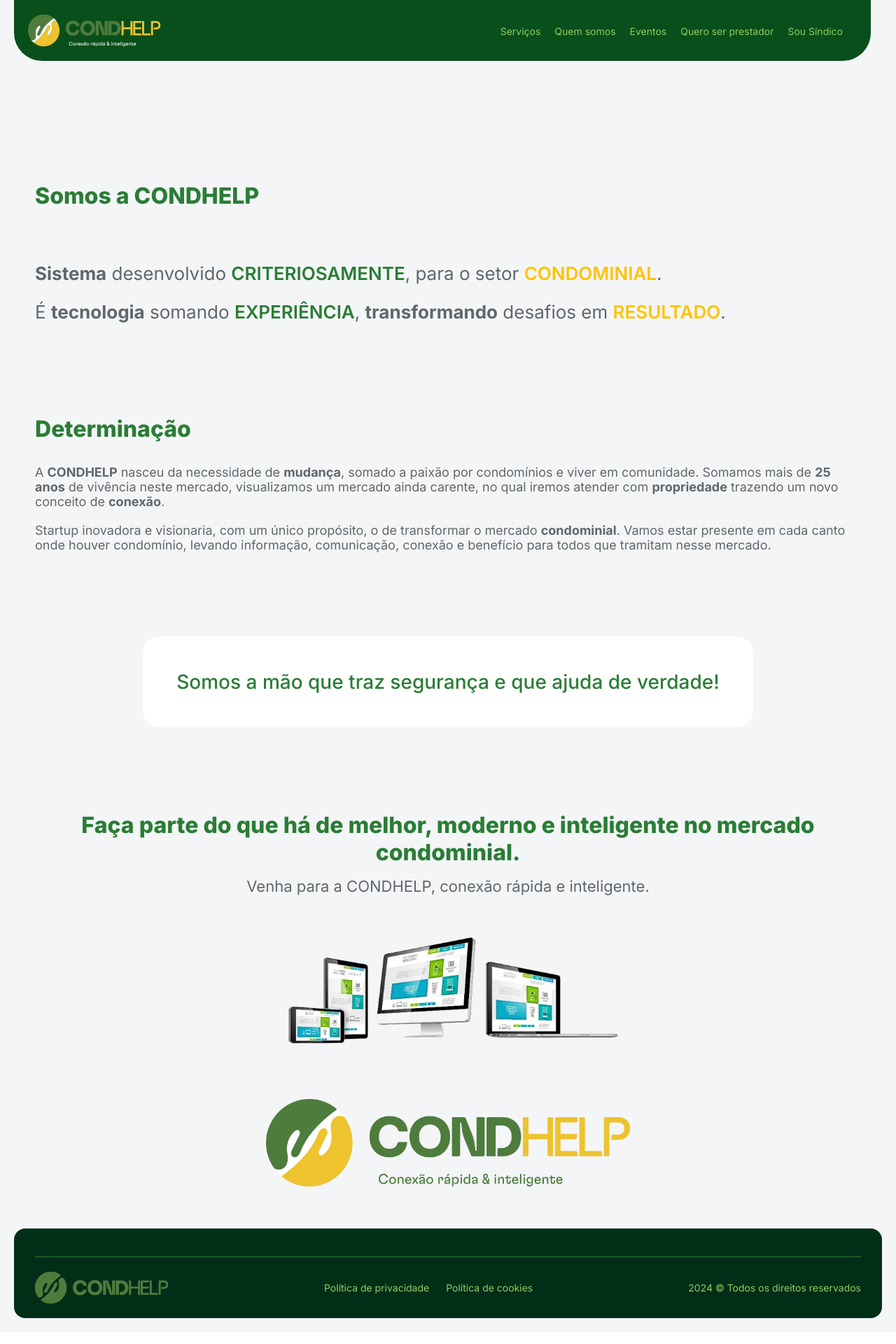
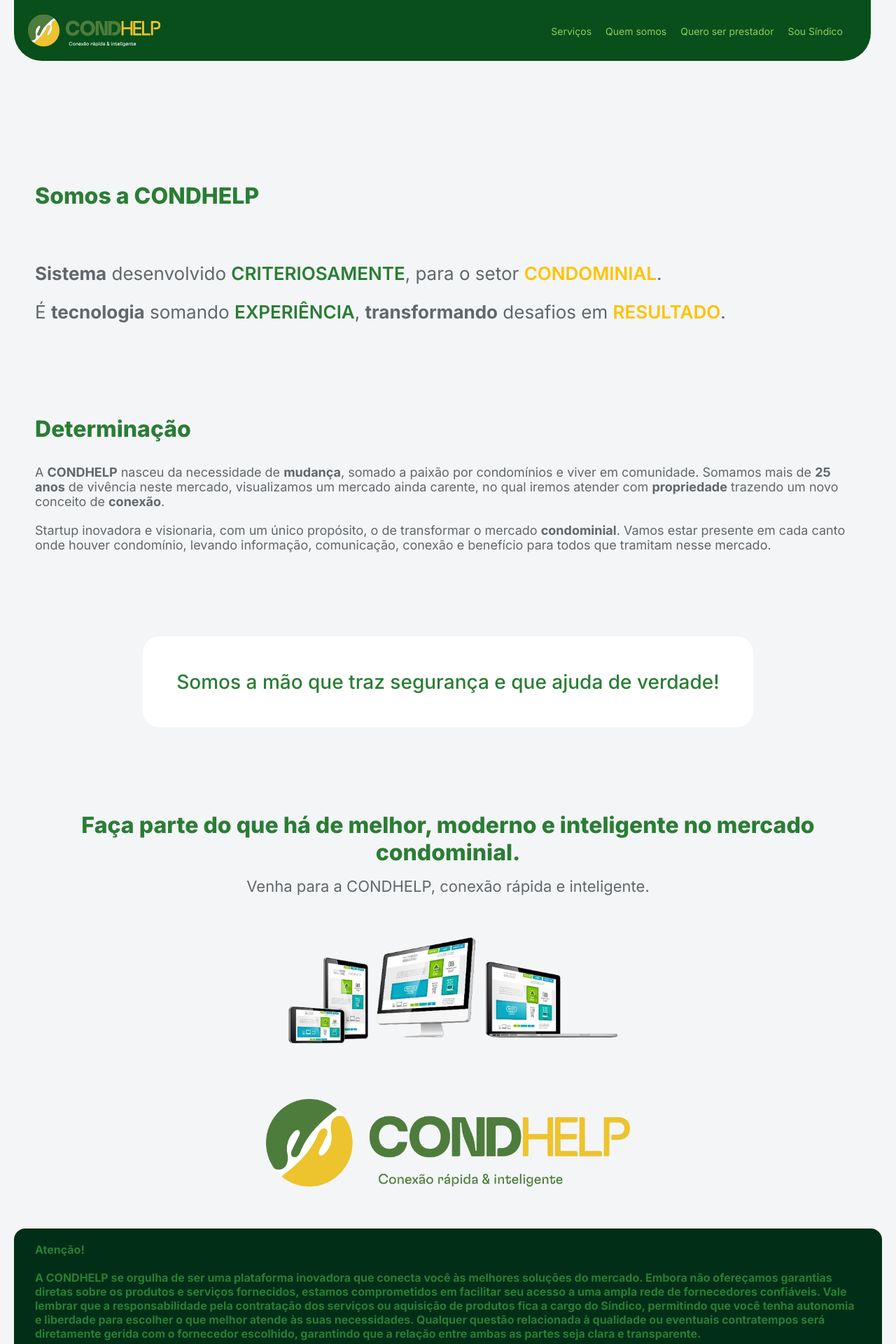
Before and after one commit to Condhelp/subscribe_site, a React (Create React App) app: page /who in a window 1280 px wide. Shown: the top 1920 px of the page at 70% size. Built offline with nearby package versions, Linux system fonts and the light colour scheme; no server answers.

Commit message:
Release fixes

```diff
--- a/src/components/Carousel/index.tsx
+++ b/src/components/Carousel/index.tsx
@@ -12,11 +12,15 @@
 import slide1 from "../../assets/images/budget.jpg"
 import slide2 from "../../assets/images/deal.jpg"
 import slide3 from "../../assets/images/city.jpg"
+import { useNavigate } from "react-router-dom"
 
 const Carousel = () => {
+  const navigate = useNavigate()
+
   const handleManager = () => {
-    const el = document.getElementById("managerRef")
-    el?.scrollIntoView({ behavior: "smooth" })
+    navigate("/sindico")
+    // const el = document.getElementById("managerRef")
+    // el?.scrollIntoView({ behavior: "smooth" })
   }
 
   const handleProvider = () => {
--- a/src/components/Footer/styled.ts
+++ b/src/components/Footer/styled.ts
@@ -25,7 +25,6 @@
   border-bottom: 1px solid ${({ theme }) => theme.colors.green.light};
 
   span {
-    display: none;
     color: ${({ theme }) => theme.colors.green.light};
     font-weight: 700;
   }
--- a/src/routes/index.tsx
+++ b/src/routes/index.tsx
@@ -1,7 +1,7 @@
 import { BrowserRouter, Navigate, Route, Routes } from "react-router-dom"
 
 // Pages
-import Subscribe from "../pages/Subscribe"
+// import Subscribe from "../pages/Subscribe"
 import WhoPage from "../pages/Who"
 import Home from "../pages/Home"
 import ManagerPage from "../pages/Manager"
@@ -11,7 +11,7 @@
     <BrowserRouter>
       <Routes>
         <Route path="/" element={<Home />} />
-        <Route path="/events" element={<Subscribe />} />
+        {/* <Route path="/events" element={<Subscribe />} /> */}
         <Route path="/who" element={<WhoPage />} />
         <Route path="/sindico" element={<ManagerPage />} />
         <Route path="*" element={<Navigate to={"/"} />} />
--- a/src/utils/system/menu.ts
+++ b/src/utils/system/menu.ts
@@ -12,10 +12,10 @@
     text: "Quem somos",
     link: "/who",
   },
-  {
-    text: "Eventos",
-    link: "/events",
-  },
+  // {
+  //   text: "Eventos",
+  //   link: "/events",
+  // },
   {
     text: "Quero ser prestador",
     link: "#preRegister",
@@ -39,10 +39,10 @@
     text: "Quem somos",
     link: "/who",
   },
-  {
-    text: "Eventos",
-    link: "/events",
-  },
+  // {
+  //   text: "Eventos",
+  //   link: "/events",
+  // },
   {
     text: "Quero ser prestador",
     link: "#preRegister",
```
